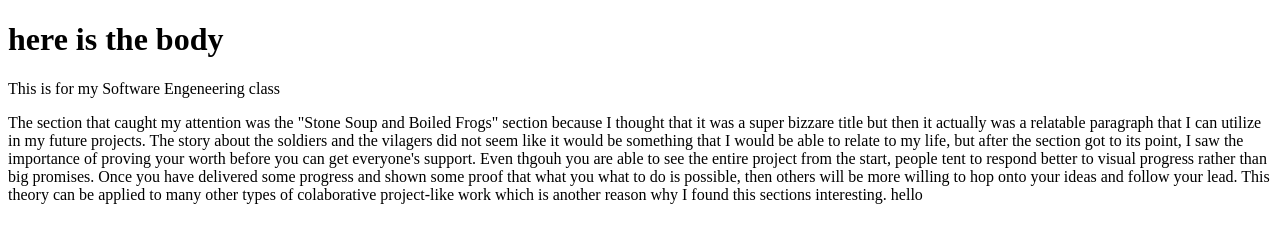
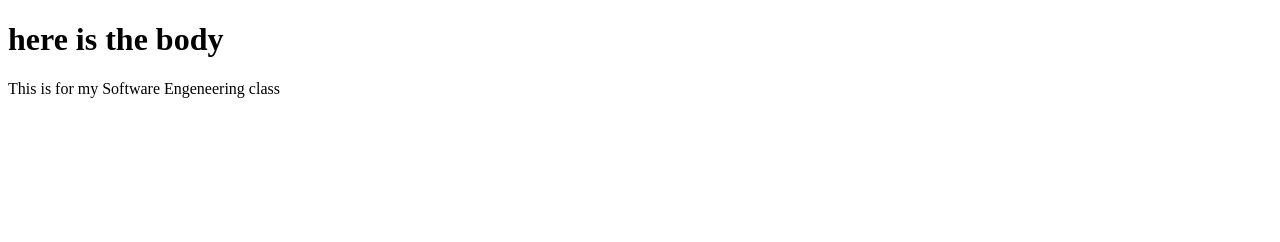
Before and after one commit to EvanHanson234/EvanHanson234.github.io, a plain HTML site: page index.html in a window 1280 px wide. Drawn offline with Linux system fonts and the light colour scheme.

Commit message:
Update index.html

```diff
--- a/index.html
+++ b/index.html
@@ -1,22 +1,10 @@
 <!DOCTYPE html>
 <html>
-    <title> EFH - Website </title>
+    <title> EFH - Home </title>
     <body>
         <h1> here is the body </h1>
         <p> This is for my Software Engeneering class </p>
-        <p> The section that caught my attention was the "Stone Soup
-            and Boiled Frogs" section because I thought that it was
-            a super bizzare title but then it actually was a relatable paragraph
-            that I can utilize in my future projects. The story about the soldiers
-            and the vilagers did not seem like it would be something that I would
-            be able to relate to my life, but after the section got to its point,
-            I saw the importance of proving your worth before you can get everyone's support.
-            Even thgouh you are able to see the entire project from the start, people tent to respond better to
-            visual progress rather than big promises. Once you have delivered some progress and
-            shown some proof that what you what to do is possible, then others will be more willing
-            to hop onto your ideas and follow your lead. This theory can be applied to many other
-            types of colaborative project-like work which is another reason why I found this sections
-            interesting. hello</p>
+        <p> </p>
 
     </body>
 </html>
```
